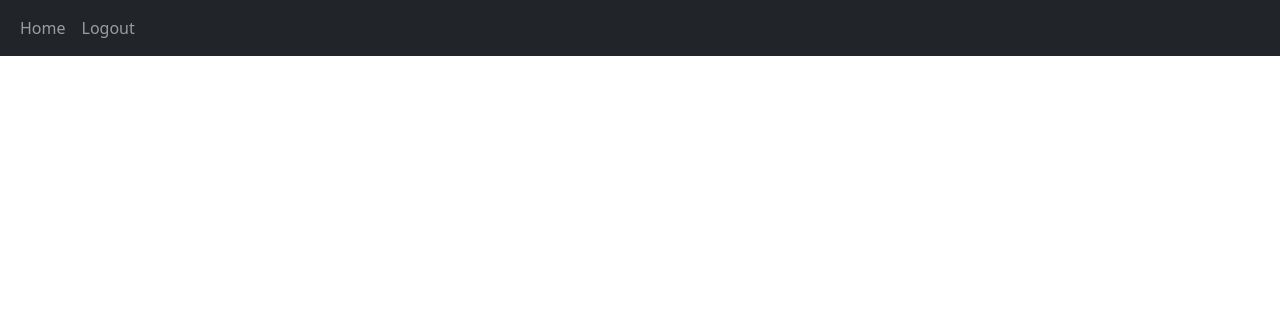
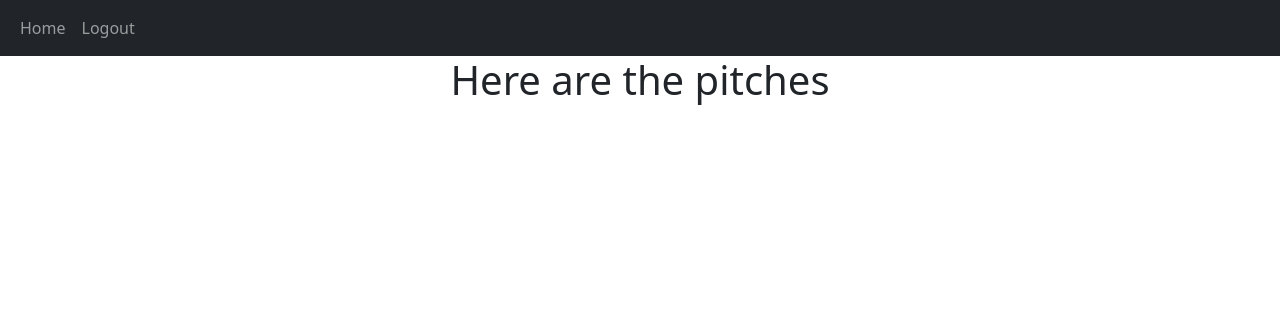
Before and after one commit to verowangari/pitch-post, a Flask app: page / in a window 1280 px wide. Shown: the top 316 px of the page. Run offline with Flask 2, Linux system fonts and the light colour scheme; a user stored in the database is signed in; data comes from the database, SQL or seed files in the repository; both versions use the stored data as it was after the commit.

Commit message:
create a heading for the pitches

```diff
--- a/website/templates/home.html
+++ b/website/templates/home.html
@@ -1,4 +1,11 @@
 {% extends "base.html" %}
 {% block title %} Home{% endblock %}
 
-{% block content %} {% endblock %}
+{% block content %}
+<h1 align="center" > Here are the pitches</h1>
+<div id="pitches">
+{% for pitch in pitches %}
+
+{% endfor %}
+</div>
+{% endblock %}
--- a/website/views.py
+++ b/website/views.py
@@ -12,7 +12,8 @@ views = Blueprint("views", __name__)
 @views.route("/home")
 @login_required
 def home():
-    return render_template("home.html", user=current_user)
+    pitches=Pitch.query.all()
+    return render_template("home.html", user=current_user,pitches=pitches)
 
 @views.route("/create-pitch", methods=['GET', 'POST'])
 @login_required
@@ -27,5 +28,6 @@ def create_pitch():
             db.session.add(pitch)
             db.session.commit()
             flash('Pitch Created!!',category='success')
+        return redirect(url_for('views.home'))
 
     return render_template('create_pitch.html', user=current_user)
```
Also changed, not shown: website/database.db.
